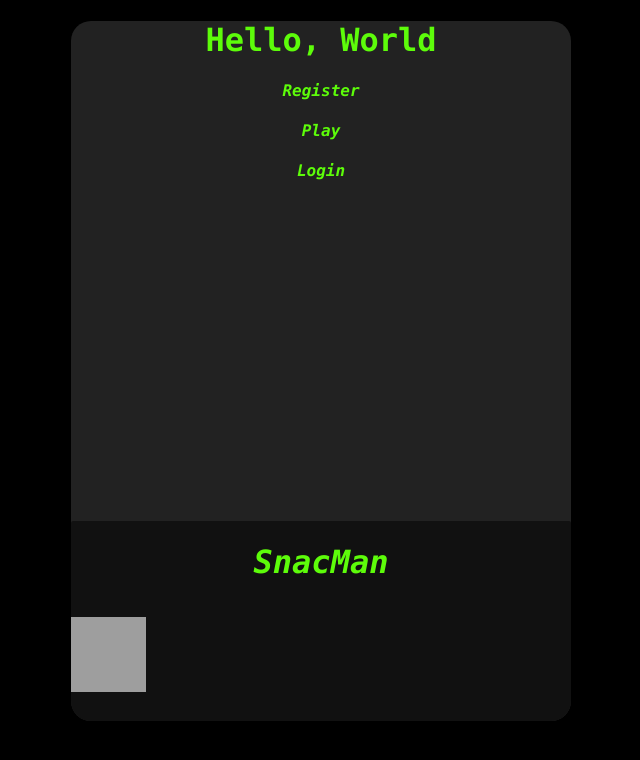
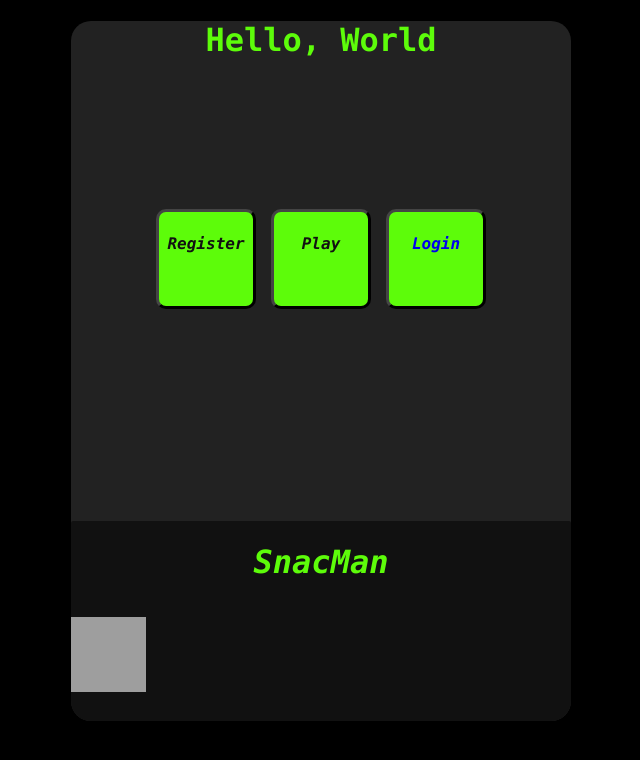
Before and after one commit to celeritas17/snacManDjango, a Django app: template puzzles/templates/main.html in a window 1280 px wide. Shown: the top 760 px of the page, without its empty margins (319-959 px from the left). Run offline with Django 3.2, Linux system fonts and the light colour scheme; the template is opened without the code that fills it, so the values that code supplies are empty; grey boxes are pictures that could not be loaded.

Commit message:
Add login, authentication urls, templates; add auth view; style links on login page

```diff
--- a/assets/css/default.css
+++ b/assets/css/default.css
@@ -97,3 +97,33 @@ body{
 		height:75px;
 		float: left;
 	}
+
+	.buttons{
+		margin:150px auto 100px auto;
+		width:330px;
+		height:300px;
+	}
+
+	div.buttons > div, div.buttons > a:active, div.buttons > a:visited{
+		width:100px;
+		height:100px;
+		background-color:#5dfc0a;
+		border-style:outset;
+		border-color: #444;
+		border-radius:10px;
+		color:#111;
+	}
+
+	#register{
+		float:left;
+		margin-right:10px;
+	}
+
+	#play{
+		float:left;
+		margin-left:5px;
+	}
+
+	#login{
+		float:right;
+	}
--- a/puzzles/templates/main.html
+++ b/puzzles/templates/main.html
@@ -5,6 +5,6 @@
 <div class="buttons">
 <div id="register"><h4><em>Register</em></h4></div>
 <div id="play"><h4><em>Play</em></h4></div>
-<div id="login"><h4><em>Login</em></h4></div>
+<div id="login"><h4><em><a href="{% url 'puzzles.views.login' %}">Login</a></em></h4></div>
 </div>
 {% endblock %}
--- a/puzzles/urls.py
+++ b/puzzles/urls.py
@@ -4,4 +4,6 @@ urlpatterns = patterns('puzzles.views',
 	url(r'^get/(?P<puzzle_id>\d+)/$', 'puzzle'),
 	url(r'^all/$', 'puzzles'),
 	url(r'^main/$', 'main'),
+	url(r'^login/$', 'login'),
+	url(r'^authenticate/', 'auth_view'),
 	)
--- a/static/css/default.css
+++ b/static/css/default.css
@@ -104,7 +104,7 @@ body{
 		height:300px;
 	}
 
-	div.buttons > div{
+	div.buttons > div, div.buttons > a:active, div.buttons > a:visited{
 		width:100px;
 		height:100px;
 		background-color:#5dfc0a;
```
Also changed, not shown: puzzles/views.py (+17 -1 lines), templates/login.html (added, +20 -0 lines).
